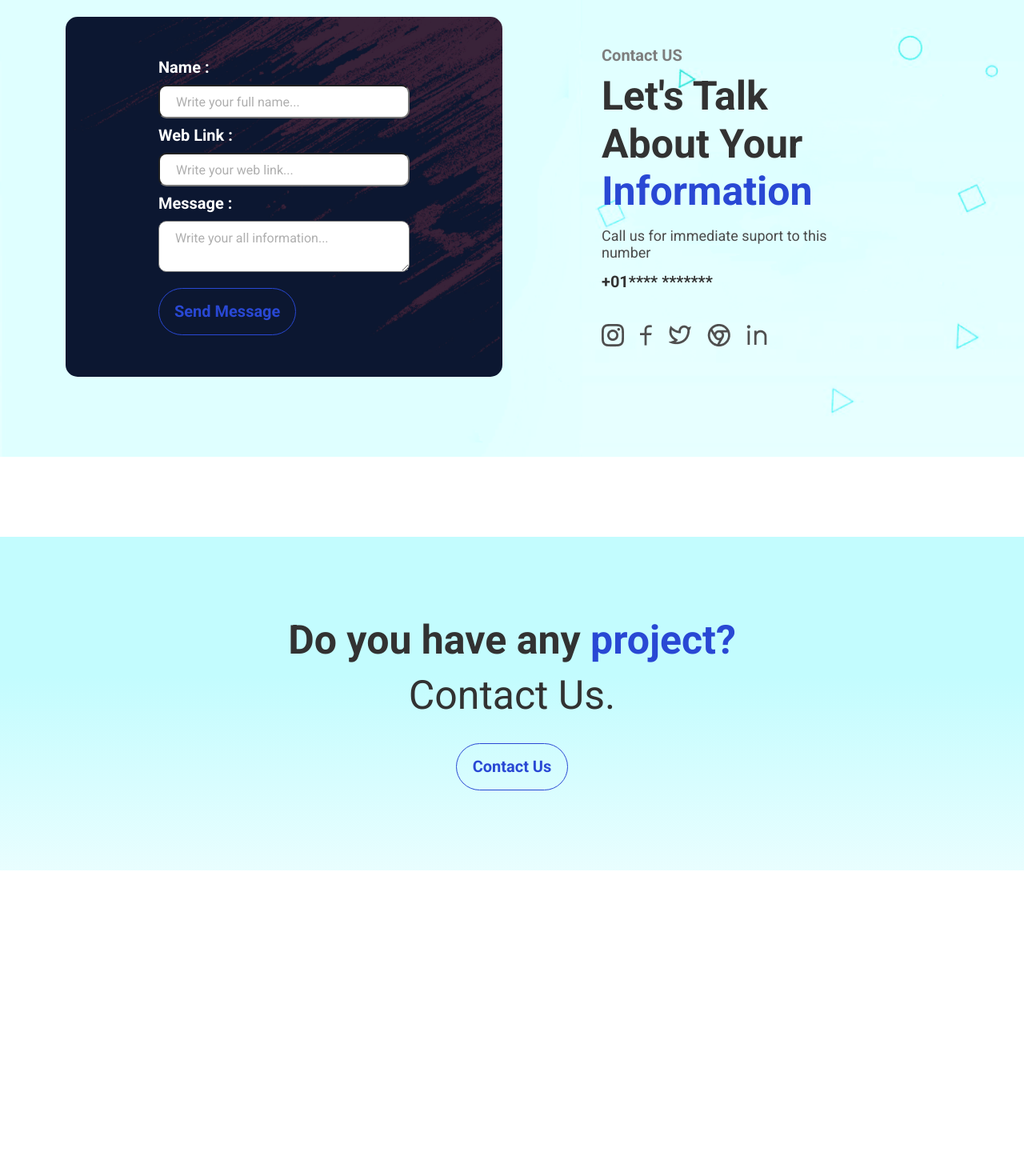
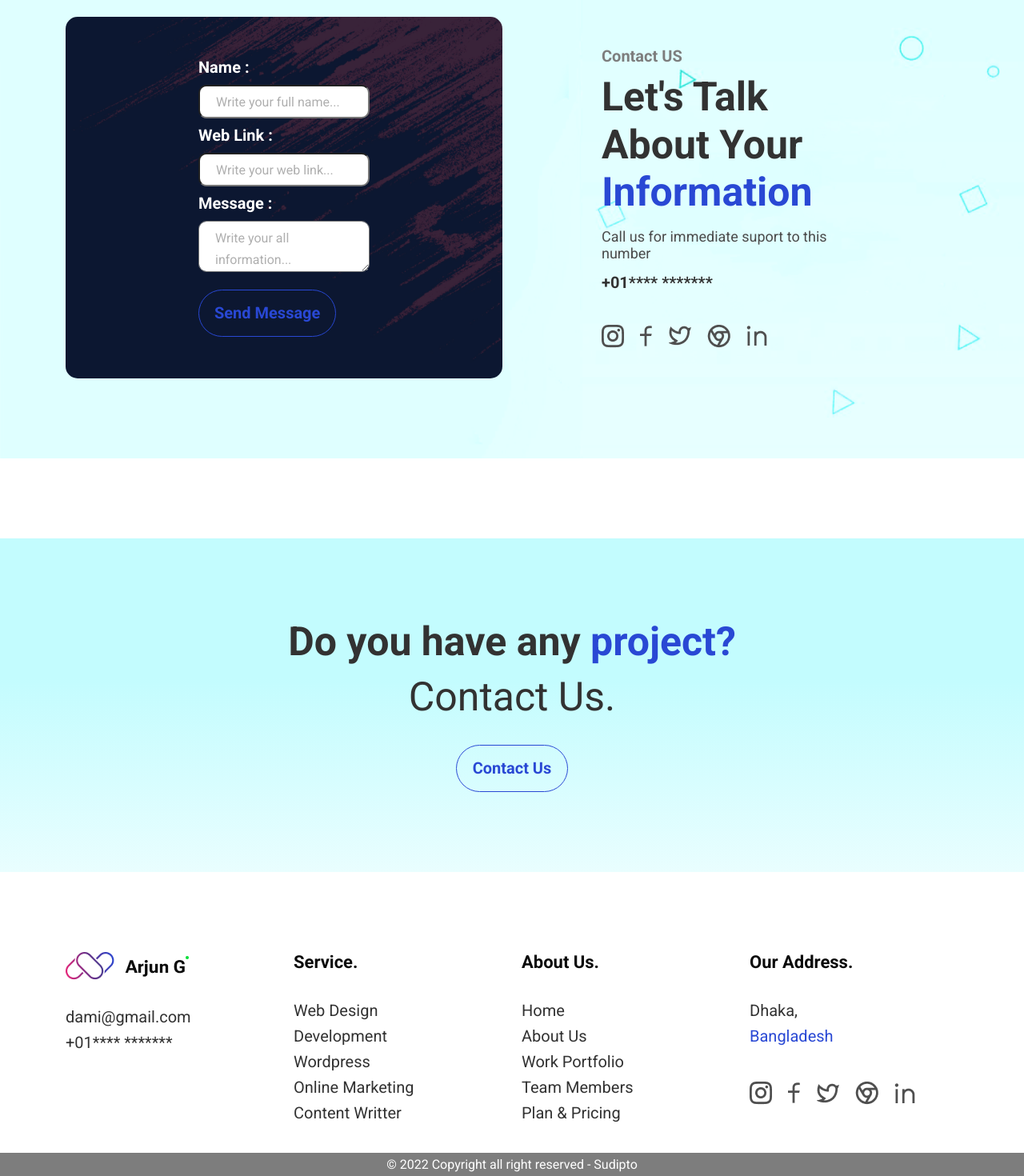
Before and after one commit to DEV-ASHANAUR/arjun-react-theme, a React (Create React App) app: page / in a window 1280 px wide. Shown: the part 4964-6434 px from the top of the page at 80% size. Before the commit the page ends 6052 px from the top, so only its background shows below. Built offline with nearby package versions, Linux system fonts and the light colour scheme.

Commit message:
footer section done

```diff
--- a/src/components/contact/contact.css
+++ b/src/components/contact/contact.css
@@ -11,7 +11,7 @@
     background-repeat: no-repeat;
     background-position: center;
     border-radius: 15px;
-    margin: 100px 0;
+    margin: 6.25rem 0;
 }
 
 .form_wrapper {
@@ -22,7 +22,7 @@
 
 .form {
     width: 100%;
-    padding: 52px 116px;
+    padding: 3.25rem 10.375rem;
 }
 
 .input_group {
@@ -30,21 +30,21 @@
     flex-direction: column;
     width: 100%;
     gap: 10px;
-    margin-bottom: 10px;
+    margin-bottom: 0.625rem;
 }
 
 .input_group label {
     font-weight: 600;
-    font-size: 20px;
-    line-height: 23px;
+    font-size: 1.25rem;
+    line-height: 1.438rem;
     /* text-align: center; */
     color: #FFFFFF;
 }
 
 .input_group input {
-    height: 42px;
-    padding: 7px 20px;
-    border-radius: 10px;
+    height: 2.625rem;
+    padding: 0.438rem 1.25rem;
+    border-radius: 0.625rem;
 }
 
 .input_group input:focus {
@@ -52,8 +52,8 @@
 }
 
 .input_group textarea {
-    padding: 7px 20px;
-    border-radius: 10px;
+    padding: 0.438rem 1.25rem;
+    border-radius: 0.625rem;
 }
 
 .input_group input:focus {
@@ -63,8 +63,8 @@
 .input_group input::placeholder {
     font-style: normal;
     font-weight: 400;
-    font-size: 16px;
-    line-height: 27px;
+    font-size: 1rem;
+    line-height: 1.688rem;
     color: #AFAFAF;
     opacity: 1;
 }
@@ -72,14 +72,14 @@
 .input_group textarea::placeholder {
     font-style: normal;
     font-weight: 400;
-    font-size: 16px;
-    line-height: 27px;
+    font-size: 1rem;
+    line-height: 1.688rem;
     color: #AFAFAF;
     opacity: 1;
 }
 
 .btn_wrapper {
-    margin-top: 20px;
+    margin-top: 1.375rem;
 }
 
 .btn_wrapper>button {
@@ -87,10 +87,10 @@
     color: #2948D4;
     background: none;
     font-weight: 600;
-    font-size: 20px;
-    line-height: 27px;
+    font-size: 1.25rem;
+    line-height: 1.688rem;
     border: 1.5px solid #2948D4;
-    border-radius: 30px;
+    border-radius: 1.875rem;
     transition: 0.3s;
 }
 
@@ -104,30 +104,30 @@
 	justify-content: center;
 	height: 100%;
 	width: 100%;
-	padding: 52px 100px;
+	padding: 3.25rem 6.25rem;
 }
 .contact_info_wrapper .section_sub_title{
     padding-top: 0;
 }
 .call_us {
     font-weight: 400;
-    font-size: 18px;
-    line-height: 21px;
+    font-size: 1.125rem;
+    line-height: 1.313rem;
     color: #4B4B4B;
-    margin: 15px 0;
+    margin: 0.938rem 0;
 }
 
 .phone_number {
     font-style: normal;
     font-weight: 600;
-    font-size: 20px;
-    line-height: 23px;
+    font-size: 1.25rem;
+    line-height: 1.438rem;
     color: #323232;
     margin: 0;
 }
 .social_wrapper{
     display: flex;
     align-items: center;
-    gap: 20px;
-    margin-top: 40px;
+    gap: 1.25rem;
+    margin-top: 2.5rem;
 }
--- a/src/components/contact/contact_us.css
+++ b/src/components/contact/contact_us.css
@@ -1,33 +1,33 @@
 .contact_us_wrapper {
-    margin-top: 100px;
+    margin-top: 6.25rem;
     background: linear-gradient(180deg, #C3FCFE 41.93%, rgba(87, 73, 151, 0) 134.18%);
 }
 .contact_content_wrapper{
-    padding: 100px 0;
+    padding: 6.25rem 0;
     display: flex;
     flex-direction: column;
     align-items: center;
 }
 .contact_us_title {
     font-weight: 400;
-    font-size: 50px;
-    line-height: 59px;
+    font-size: 3.125rem;
+    line-height: 3.688rem;
     color: #323232;
     margin: 0;
-    margin-top: 10px;
+    margin-top: 0.625rem;
 }
 
 .contact_us_btn {
-    padding: 15px 20px;
+    padding: 0.938rem 1.25rem;
     background: none;
     border: 1.5px solid #2948D4;
-    border-radius: 30px;
+    border-radius: 1.875rem;
     font-weight: 600;
-    font-size: 20px;
-    line-height: 27px;
+    font-size: 1.25rem;
+    line-height: 1.688rem;
     color: #2948D4;
     transition: 0.3s;
-    margin-top: 30px;
+    margin-top: 1.875rem;
 }
 .contact_us_btn:hover {
     background: #2948D4;
--- /dev/null
+++ b/src/components/footer/Footer.jsx
@@ -0,0 +1,71 @@
+import React from 'react'
+import './footer.css'
+import footerLogo from '../../img/footer/footer_logo.png';
+import Instragram from '../../img/conatct/Instragram.png';
+import facebook from '../../img/conatct/Facebook.png';
+import Twiter from '../../img/conatct/Twiter.png';
+import Crome from '../../img/conatct/Crome.png';
+import Linkedin from '../../img/conatct/Linkedin.png';
+const Footer = () => {
+    return (
+        <footer className='footer_wrapper'>
+            <div className="container">
+                <div className="row">
+                    <div className="col-lg-3">
+                        <div className="footer_title">
+                            <a href="#"><img src={footerLogo} className="img-fluid footer_logo" alt="footer logo" /></a>
+                        </div>
+                        <div className="footer_items">
+                            <a href='#'>dami@gmail.com</a>
+                            <a href='#' className='footer_phone'>+01**** *******</a>
+                        </div>
+                    </div>
+                    <div className="col-lg-3">
+                        <div className="footer_title">
+                            <a href="#">Service.</a>
+                        </div>
+                        <div className="footer_items">
+                            <a href='#'>Web Design</a>
+                            <a href='#'>Development</a>
+                            <a href='#'>Wordpress</a>
+                            <a href='#'>Online Marketing</a>
+                            <a href='#'>Content Writter</a>
+                        </div>
+                    </div>
+                    <div className="col-lg-3">
+                        <div className="footer_title">
+                            <a href="#">About Us.</a>
+                        </div>
+                        <div className="footer_items">
+                            <a href='#'>Home</a>
+                            <a href='#'>About Us</a>
+                            <a href='#'>Work Portfolio</a>
+                            <a href='#'>Team Members</a>
+                            <a href='#'>Plan & Pricing</a>
+                        </div>
+                    </div>
+                    <div className="col-lg-3"><div className="footer_title">
+                        <a href="#">Our Address.</a>
+                    </div>
+                        <div className="footer_items">
+                            <a href='#'>Dhaka,</a>
+                            <a href='#' className='footer_country'>Bangladesh</a>
+                        </div>
+                        <div className="social_wrapper">
+                            <a href="#"><img src={Instragram} alt="Instragram" /></a>
+                            <a href="#"><img src={facebook} alt="Instragram" /></a>
+                            <a href="#"><img src={Twiter} alt="Twiter" /></a>
+                            <a href="#"><img src={Crome} alt="Crome" /></a>
+                            <a href="#"><img src={Linkedin} alt="Linkedin" /></a>
+                        </div>
+                    </div>
+                </div>
+            </div>
+            <div className="footer_copyright">
+                <p>©  2022 Copyright all right reserved - Sudipto</p>
+            </div>
+        </footer>
+    )
+}
+
+export default Footer
--- /dev/null
+++ b/src/components/footer/footer.css
@@ -0,0 +1,57 @@
+.footer_wrapper {
+    margin-top: 6.25rem;
+}
+
+.footer_title {
+    margin-bottom: 1.875rem;
+}
+
+.footer_title a {
+    font-weight: 700;
+    font-size: 1.375rem;
+    line-height: 1.625rem;
+    color: #0A0A0A;
+    text-decoration: none;
+}
+
+.footer_logo {
+    width: 9.625rem;
+}
+
+.footer_items a {
+    display: block;
+    text-decoration: none;
+    font-weight: 400;
+    font-size: 1.25rem;
+    line-height: 2rem;
+    color: #323232;
+}
+
+.footer_phone {
+    font-style: normal;
+    font-weight: 400;
+    font-size: 1.25rem;
+    line-height: 1.438rem;
+    color: #323232;
+}
+
+.footer_country {
+    color: #2948D4 !important;
+}
+
+.footer_copyright {
+    background-color: #7D7D7D;
+    margin-top: 2.125rem;
+}
+
+.footer_copyright p {
+    font-weight: 400;
+    font-size: 1rem;
+    line-height: 1.188rem;
+    padding: 5px 0;
+    /* identical to box height */
+    text-align: center;
+
+    color: #FFFFFF;
+    margin: 0;
+}
--- a/src/pages/Home.jsx
+++ b/src/pages/Home.jsx
@@ -9,6 +9,7 @@ import Testimonial from '../components/testimonial/Testimonial'
 import Blog from '../components/blog/Blog'
 import Contact from '../components/contact/Contact'
 import Contact_us from '../components/contact/Contact_us'
+import Footer from '../components/footer/Footer'
 
 const Home = () => {
   return (
@@ -23,6 +24,7 @@ const Home = () => {
         <Blog />
         <Contact />
         <Contact_us />
+        <Footer />
     </div>
   )
 }
```
Also changed, not shown: src/img/footer/footer_logo.png (added).
